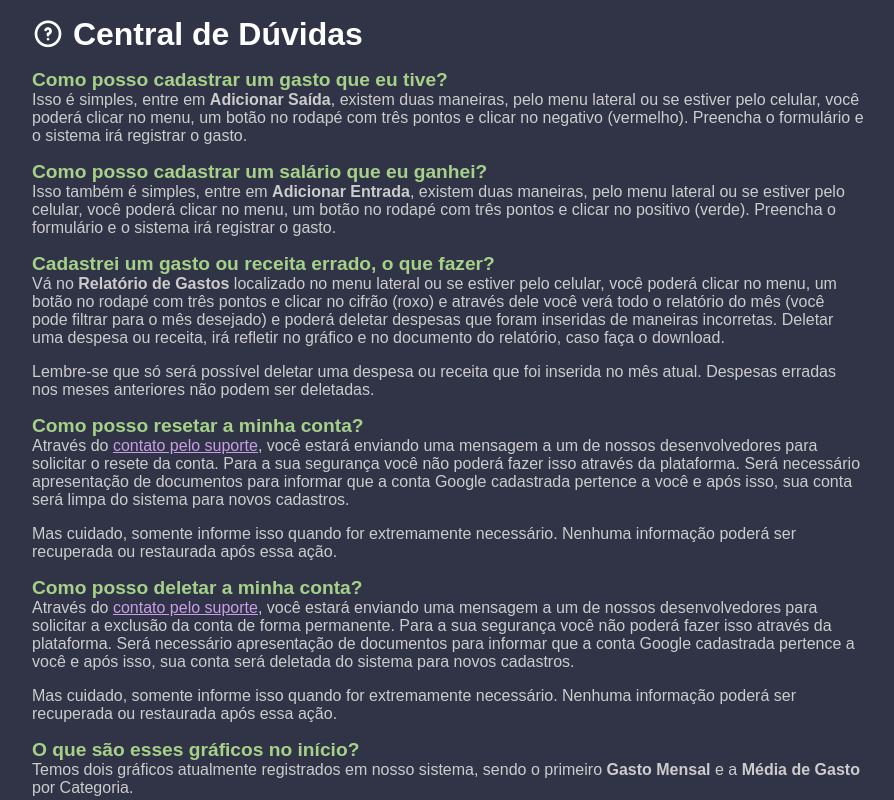
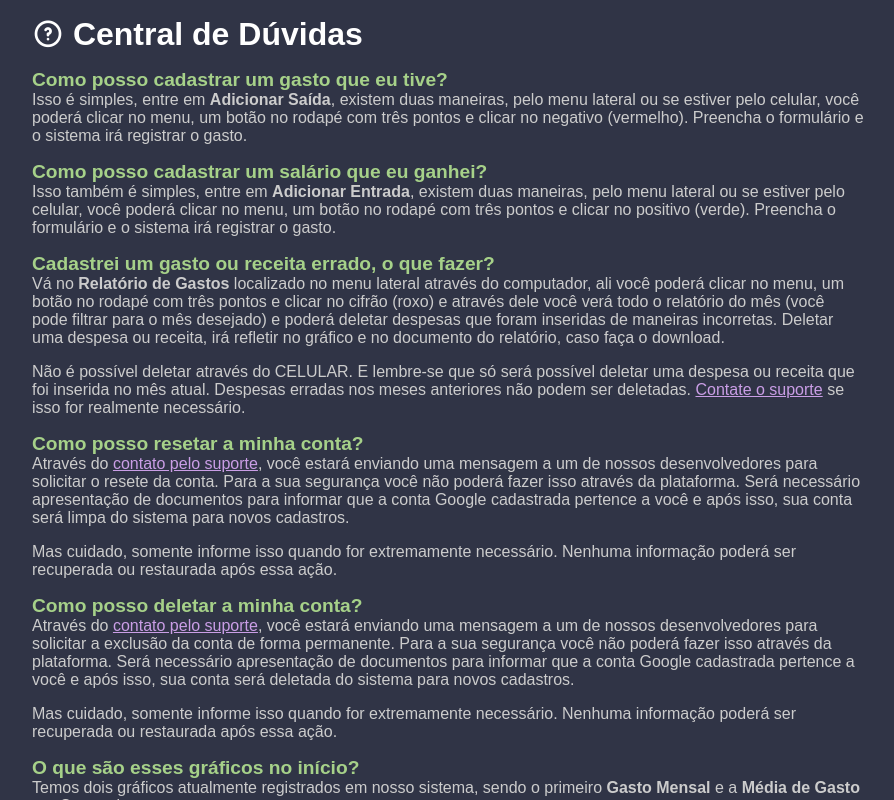
Before and after one commit to Yagasaki7K/website-meconta, a React (Vite) app: page /duvidas in a window 1280 px wide. Shown: the top 800 px of the page, without its empty margins (320-1214 px from the left). Built offline with nearby package versions, Linux system fonts and the light colour scheme; no server answers.

Commit message:
Fix: HelpMe

```diff
--- a/src/components/Navigation.jsx
+++ b/src/components/Navigation.jsx
@@ -56,7 +56,7 @@ const Navigation = () => {
     }
 
     function handleModalHome() {
-        window.location.href = "/"
+        window.location.href = "/dashboard"
     }
 
     const slug = window.location.pathname
--- a/src/pages/FreeHelpMe.jsx
+++ b/src/pages/FreeHelpMe.jsx
@@ -42,17 +42,14 @@ const HelpMe = () => {
 
                 <h4>Cadastrei um gasto ou receita errado, o que fazer?</h4>
                 <p>
-                    Vá no <b>Relatório de Gastos</b> localizado no menu lateral ou se estiver pelo celular, você poderá clicar
+                    Vá no <b>Relatório de Gastos</b> localizado no menu lateral através do computador, ali você poderá clicar
                     no menu, um botão no rodapé com três pontos e clicar no cifrão (roxo) e através
                     dele você verá todo o relatório do mês (você pode filtrar para o mês desejado) e poderá deletar despesas
                     que foram inseridas de maneiras incorretas. Deletar uma despesa ou receita,
                     irá refletir no gráfico e no documento do relatório, caso faça o download.
                 </p>
 
-                <p>
-                    Lembre-se que só será possível deletar uma despesa ou receita que foi inserida no mês atual. Despesas erradas nos meses
-                    anteriores não podem ser deletadas.
-                </p>
+                <p>Não é possível deletar através do CELULAR. E lembre-se que só será possível deletar uma despesa ou receita que foi inserida no mês atual. Despesas erradas nos meses anteriores não podem ser deletadas. <a href="mailto:suportekindred@gmail.com" target="_blank" rel="noreferrer">Contate o suporte</a> se isso for realmente necessário.</p>
 
                 <h4>Como posso resetar a minha conta?</h4>
                 <p>Através do <a href="mailto:suportekindred@gmail.com" target="_blank" rel="noreferrer">contato pelo suporte</a>, você estará enviando uma mensagem a um de nossos desenvolvedores
--- a/src/pages/HelpMe.jsx
+++ b/src/pages/HelpMe.jsx
@@ -59,17 +59,14 @@ const HelpMe = () => {
 
                     <h4>Cadastrei um gasto ou receita errado, o que fazer?</h4>
                     <p>
-                        Vá no <b>Relatório de Gastos</b> localizado no menu lateral ou se estiver pelo celular, você poderá clicar
+                        Vá no <b>Relatório de Gastos</b> localizado no menu lateral através do computador, ali você poderá clicar
                         no menu, um botão no rodapé com três pontos e clicar no cifrão (roxo) e através
                         dele você verá todo o relatório do mês (você pode filtrar para o mês desejado) e poderá deletar despesas
                         que foram inseridas de maneiras incorretas. Deletar uma despesa ou receita,
                         irá refletir no gráfico e no documento do relatório, caso faça o download.
                     </p>
 
-                    <p>
-                        Lembre-se que só será possível deletar uma despesa ou receita que foi inserida no mês atual. Despesas erradas nos meses
-                        anteriores não podem ser deletadas.
-                    </p>
+                    <p>Não é possível deletar através do CELULAR. E lembre-se que só será possível deletar uma despesa ou receita que foi inserida no mês atual. Despesas erradas nos meses anteriores não podem ser deletadas. <a href="mailto:suportekindred@gmail.com" target="_blank" rel="noreferrer">Contate o suporte</a> se isso for realmente necessário.</p>
 
                     <h4>Como posso resetar a minha conta?</h4>
                     <p>Através do <a href="mailto:suportekindred@gmail.com" target="_blank" rel="noreferrer">contato pelo suporte</a>, você estará enviando uma mensagem a um de nossos desenvolvedores
```
